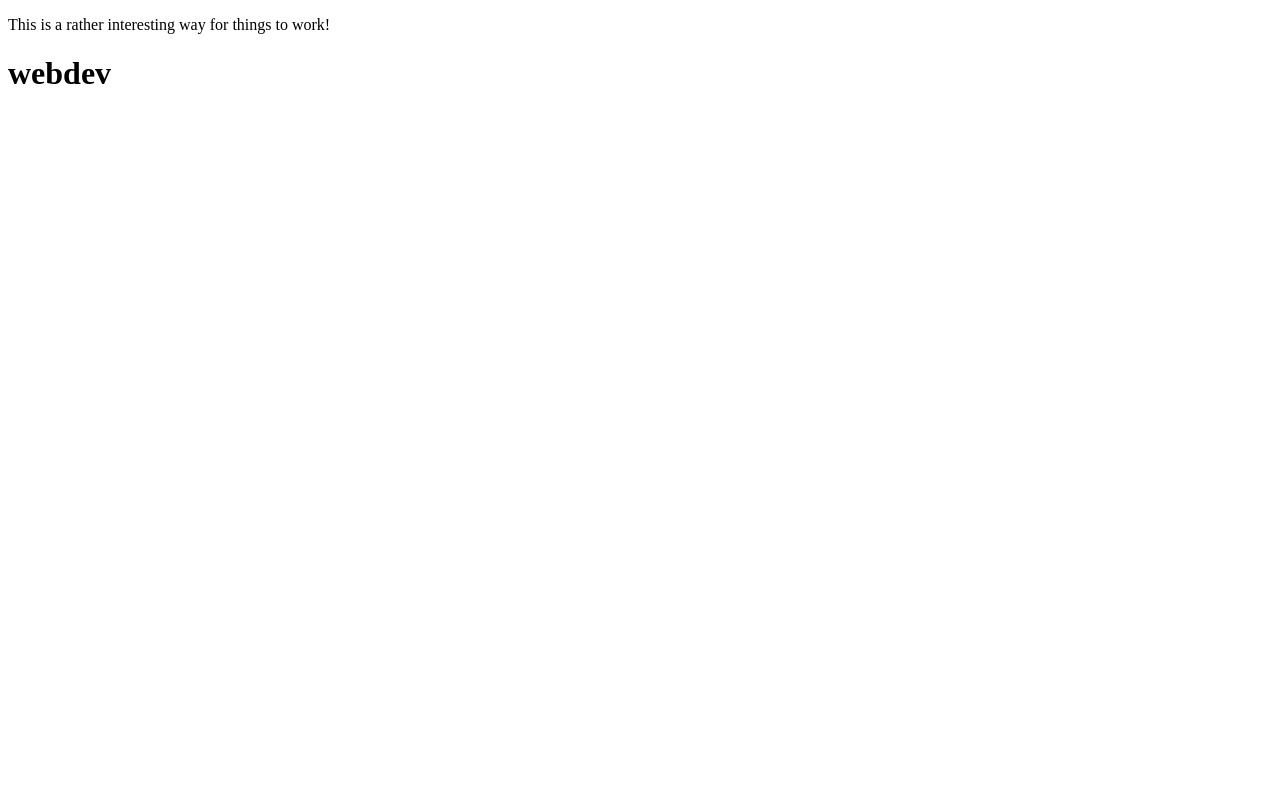
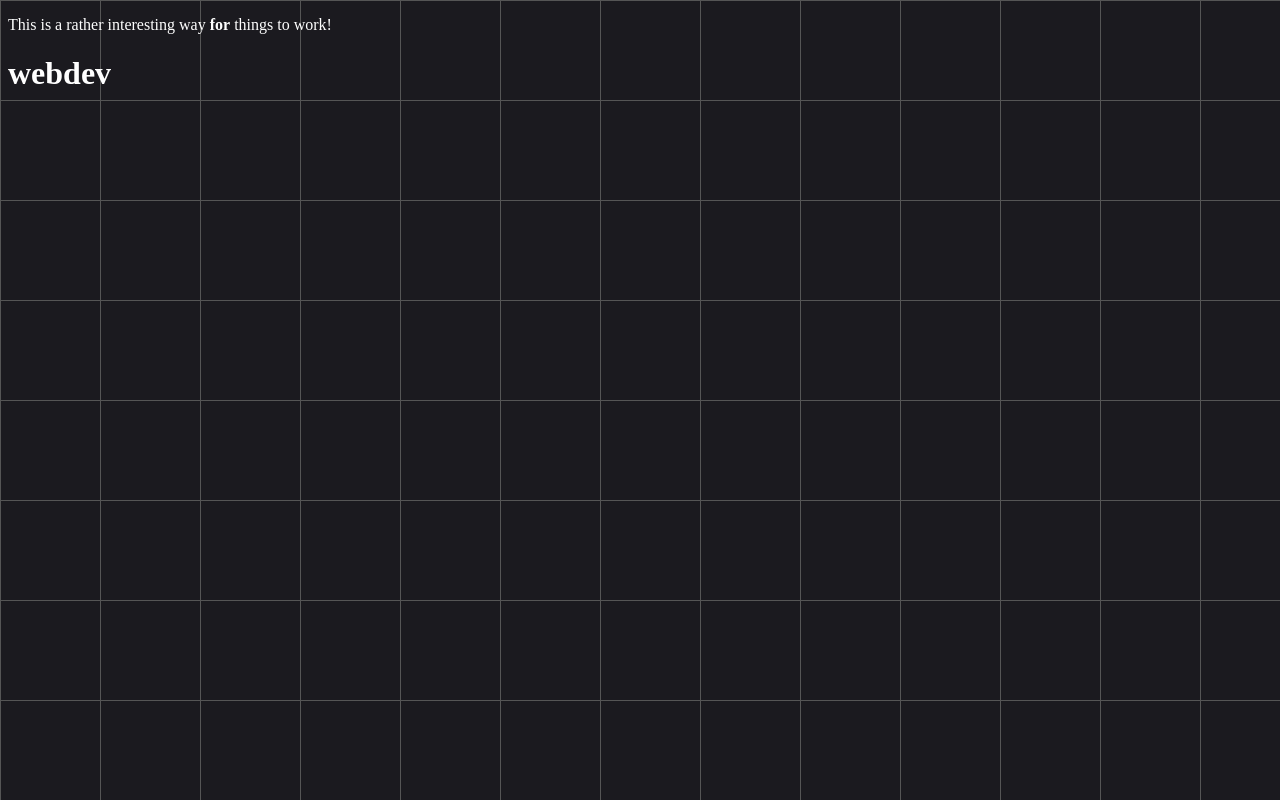
Before and after one commit to LinuxKid21/leanAngular, an Angular app: page / in a window 1280 px wide. Built offline with nearby package versions, Linux system fonts and the light colour scheme.

Commit message:
Added background grid

```diff
--- a/src/app/app.component.css
+++ b/src/app/app.component.css
@@ -0,0 +1,3 @@
+p, h1, h2, h3 {
+    color:white;
+}
--- a/src/app/app.component.html
+++ b/src/app/app.component.html
@@ -1,6 +1,8 @@
 <p>
-    This is a rather interesting way for things to work!
+    This is a rather interesting way <b>for</b> things to work!
 </p>
 <h1>
     {{title}}
 </h1>
+
+<app-background-grid></app-background-grid>
--- a/src/app/app.module.ts
+++ b/src/app/app.module.ts
@@ -2,10 +2,12 @@ import { BrowserModule } from '@angular/platform-browser';
 import { NgModule } from '@angular/core';
 
 import { AppComponent } from './app.component';
+import { BackgroundGridComponent } from './background-grid/background-grid.component';
 
 @NgModule({
   declarations: [
-    AppComponent
+    AppComponent,
+    BackgroundGridComponent
   ],
   imports: [
     BrowserModule
--- /dev/null
+++ b/src/app/background-grid/background-grid.component.html
@@ -0,0 +1,12 @@
+<div style = "position:fixed;background-color:#1B1A1F;left:0;top:0;width:100%;height:100%;z-index:-1;">
+
+    <div *ngFor="let col of columns"
+        style="position:fixed;width:1px;height:100%; background-color:#555555; top:0;"
+        [ngStyle]="{'left': col}">
+    </div>
+
+    <div *ngFor="let row of rows"
+        style="position:fixed;height:1px;width:100%; background-color:#555555; left:0;"
+        [ngStyle]="{'top': row}">
+    </div>
+</div>
--- /dev/null
+++ b/src/app/background-grid/background-grid.component.ts
@@ -0,0 +1,44 @@
+import { Component, OnInit } from '@angular/core';
+
+@Component({
+  selector: 'app-background-grid',
+  templateUrl: './background-grid.component.html',
+  styleUrls: ['./background-grid.component.css'],
+  host: {
+    '(window:resize)': 'onResize($event)'
+  }
+})
+export class BackgroundGridComponent implements OnInit {
+    columns = [];
+    rows = [];
+    squareSize = 100;
+
+    constructor() {
+        this.setSize(1920, 1080);
+    }
+
+    ngOnInit() {
+    }
+
+    onResize(event) {
+        let width = event.target.innerWidth;
+        let height = event.target.innerHeight;
+
+        this.setSize(width, height);
+    }
+
+    setSize(width, height) {
+        var columns = []
+        for(var i = 0; i*this.squareSize < width; i++) {
+            columns.push(String(i*this.squareSize) + 'px');
+        }
+        this.columns = columns;
+
+
+        var rows = []
+        for(var i = 0; i*this.squareSize < height; i++) {
+            rows.push(String(i*this.squareSize) + 'px');
+        }
+        this.rows = rows;
+    }
+}
```
Also changed, not shown: src/app/background-grid/background-grid.component.css (added), 1 other file (tests, documents, lock files or other folders).
